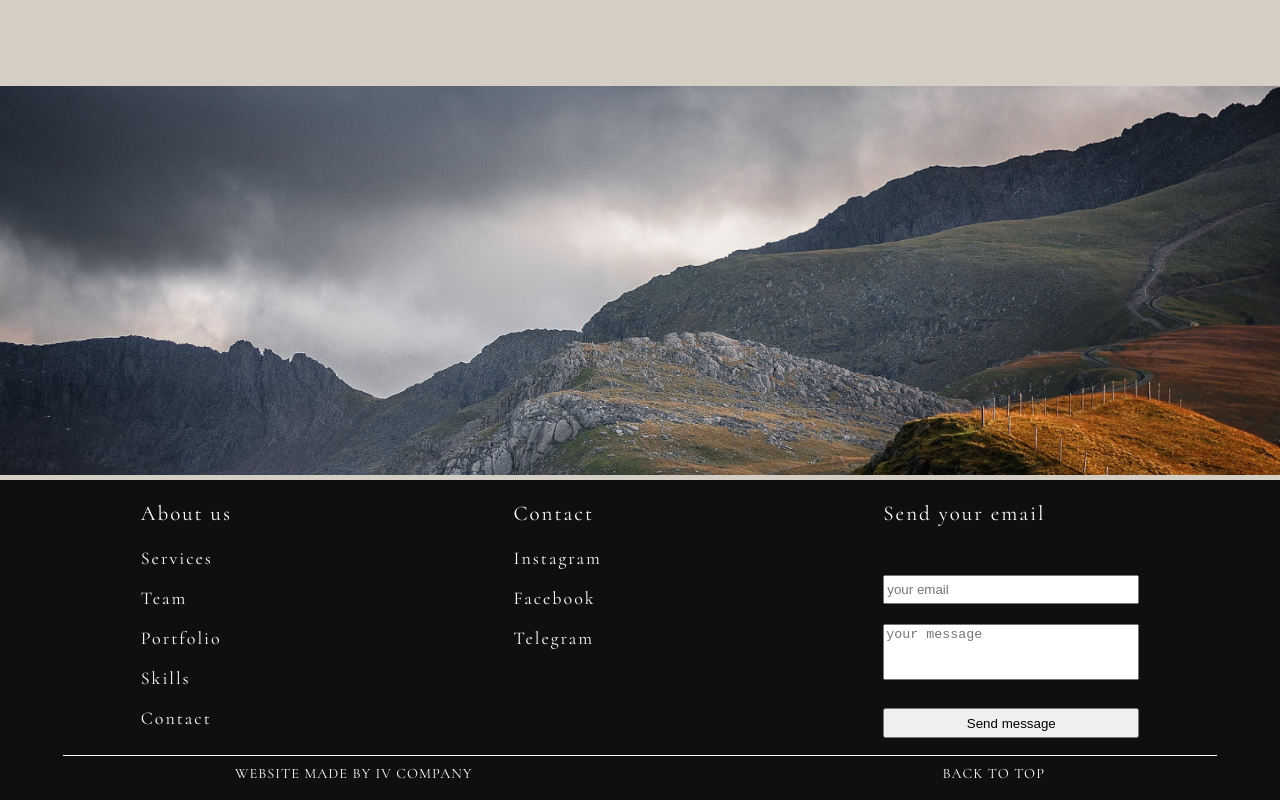
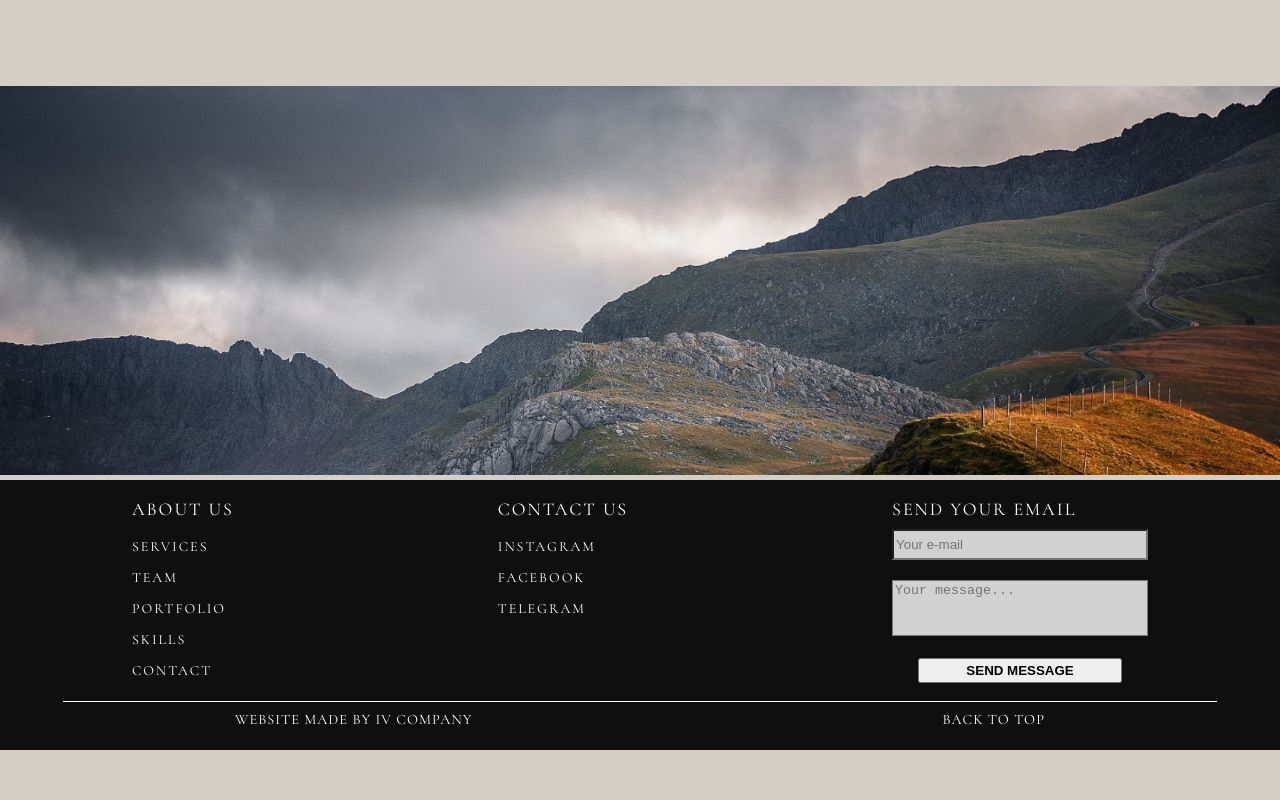
Before and after one commit to LadikBeg/ladik_cv, a React (Create React App) app: page / in a window 1280 px wide. Shown: the part 504-1304 px from the top of the page. After the commit the page ends 1254 px from the top, so only its background shows below. Built offline with nearby package versions, Linux system fonts and the light colour scheme.

Commit message:
git commit

```diff
--- a/src/Resourses/Bottom/Bottom.css
+++ b/src/Resourses/Bottom/Bottom.css
@@ -1,21 +1,22 @@
 .bottom{
     background-color: #0f0f0f;
     width: 100%;
-    height: 320px;
+    height: 270px;
 }
 .footer_top{
     display: flex;
     justify-content: space-around;
     color: white;
+    text-transform: uppercase;
+    flex-wrap: wrap;
 }
 .general_style{
-    font-size: 18px;
+    font-size: 14px;
     text-align: left;
     letter-spacing: 2px;
-
 }
 .general_style>p:first-of-type{
-    font-size: 21px;
+    font-size: 18px;
     cursor: default;
 }
 .general_style>p:not(first-child){
@@ -25,13 +26,24 @@
     display: grid;
     gap: 20px;
 }
-.mail_us>textarea{
+.mail_us input{
+    margin-top: -30px;
+    background-color: rgb(209, 209, 209);
+}
+.mail_us textarea{
     height: 50px;
     width: 250px;
     resize: none;
+    background-color: rgb(209, 209, 209);
 }
-.mail_us>button{
-    height: 30px;
+.mail_us button{
+    width: 80%;
+    margin: auto;
+    text-transform: uppercase;
+    height: 25px;
+    margin-bottom: 10px;
+    font-weight: bold;
+    cursor: pointer;
 }
 .footer_bottom{
     display: flex;
@@ -44,20 +56,15 @@
     text-transform: uppercase;
     letter-spacing: 1px;
 }
-.made_by>p,
-.scrollup>p{
-    color: white;
-    text-decoration: none;
-}
 .made_by,
 .scrollup{
     display: inline-block;
-    color: #000;
+    color: white;
     text-decoration: none;
     position:relative;
 }
-.made_by:after,
-.scrollup_link:after {
+.made_by_p:after,
+.scrollup_p:after {
     position: absolute;
     content: '';
     display: block;
@@ -68,13 +75,33 @@
     right:0;
     left: initial;
 }
-.made_by:hover:after,
-.scrollup_link:hover:after{
+.made_by_p:hover:after,
+.scrollup_p:hover:after{
     width: 100%;
     right:initial;
     left: 0;
 }
-.social_icons{
-    width: 30px;
-    height: 30px;
+
+/* ВОТ ТУТ НАХУЙ ЕБАНЫЙ В РОТ ЭТОТ ДИСПЛЕЙ БЛОК А НУЖЕН ИНЛАЙН БЛОК ЧТОБ РАБОТАЛО */
+div p{
+    display: block;
+    color: white;
+    text-decoration: none;
+    position:relative;
 }
+div p:after{
+    position: absolute;
+    content: '';
+    display: block;
+    width: 0;
+    height: 1px;
+    background: #fdfdfd;
+    transition: width 0.4s;
+    right:0;
+    left: initial;
+}
+div p:hover:after{
+    width: 100%;
+    right:initial;
+    left: 0;
+}
--- a/src/Resourses/Bottom/Bottom.js
+++ b/src/Resourses/Bottom/Bottom.js
@@ -16,15 +16,15 @@ function Bottom() {
                     <p>{t("contact")}</p>
                 </div>
                 <div className="contact_us general_style">
-                    <p>{t("contact")}</p>
+                    <p>{t("contact us")}</p>
                     <p>Instagram</p>
                     <p>Facebook</p>
                     <p>Telegram</p>
                 </div>
                 <div className="mail_us general_style">
                     <p>Send your email</p>
-                    <input placeholder="your email"/>
-                    <textarea placeholder="your message" ></textarea>
+                    <input placeholder="Your e-mail"/>
+                    <textarea placeholder="Your message..." ></textarea>
                     <button>Send message</button>
                 </div>
             </div>
@@ -32,10 +32,10 @@ function Bottom() {
             <hr  align="center"  size="1" color="white" width="90%"/>
             <div className='footer_bottom'>
                 <div className='made_by'>
-                   <p className='made_by_link' >Website made by IV Company</p>
+                   <p className='made_by_p' >Website made by IV Company</p>
                 </div>
                 <div className='scrollup'>
-                    <p className='scrollup_link'>Back to top</p>
+                    <p className='scrollup_p'>Back to top</p>
                 </div>
             </div>
 
```
